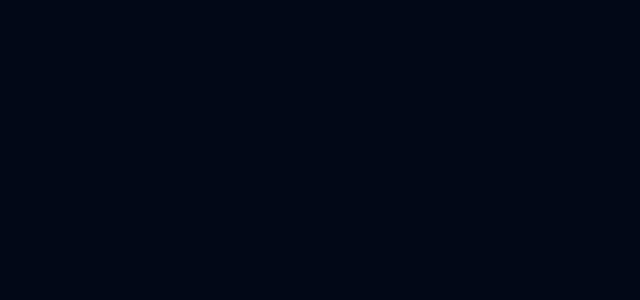
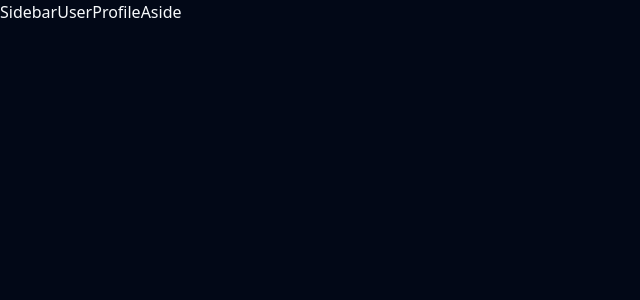
Before and after one commit to aisaka-1653/twitter_react_front, a React (Vite) app: page /users/1 in a window 1280 px wide. Before the commit this address had no page. Shown: the top 300 px of the page, without its empty margins (0-640 px from the left). Built offline with nearby package versions, Linux system fonts and the light colour scheme.

Commit message:
feat: ユーザープロフィールページを作成

```diff
--- /dev/null
+++ b/src/components/pages/UserProfile.tsx
@@ -0,0 +1,3 @@
+export const UserProfile = () => {
+  return <div>UserProfile</div>;
+};
--- a/src/router/Router.tsx
+++ b/src/router/Router.tsx
@@ -1,3 +1,4 @@
+import { UserProfile } from "@/components/pages/UserProfile";
 import { Home } from "@/components/pages/Home";
 import { Login } from "@/components/pages/Login";
 import { Signup } from "@/components/pages/Signup";
@@ -12,6 +13,7 @@
       <Route element={<ThreeColumnLayout />}>
         <Route path="home" element={<Home />} />
         <Route path="tweets/:tweetId" element={<TweetDetail />} />
+        <Route path="users/:userId" element={<UserProfile />} />
       </Route>
       <Route path="users" element={<AuthLayout />}>
         <Route path="signup" element={<Signup />} />
```
